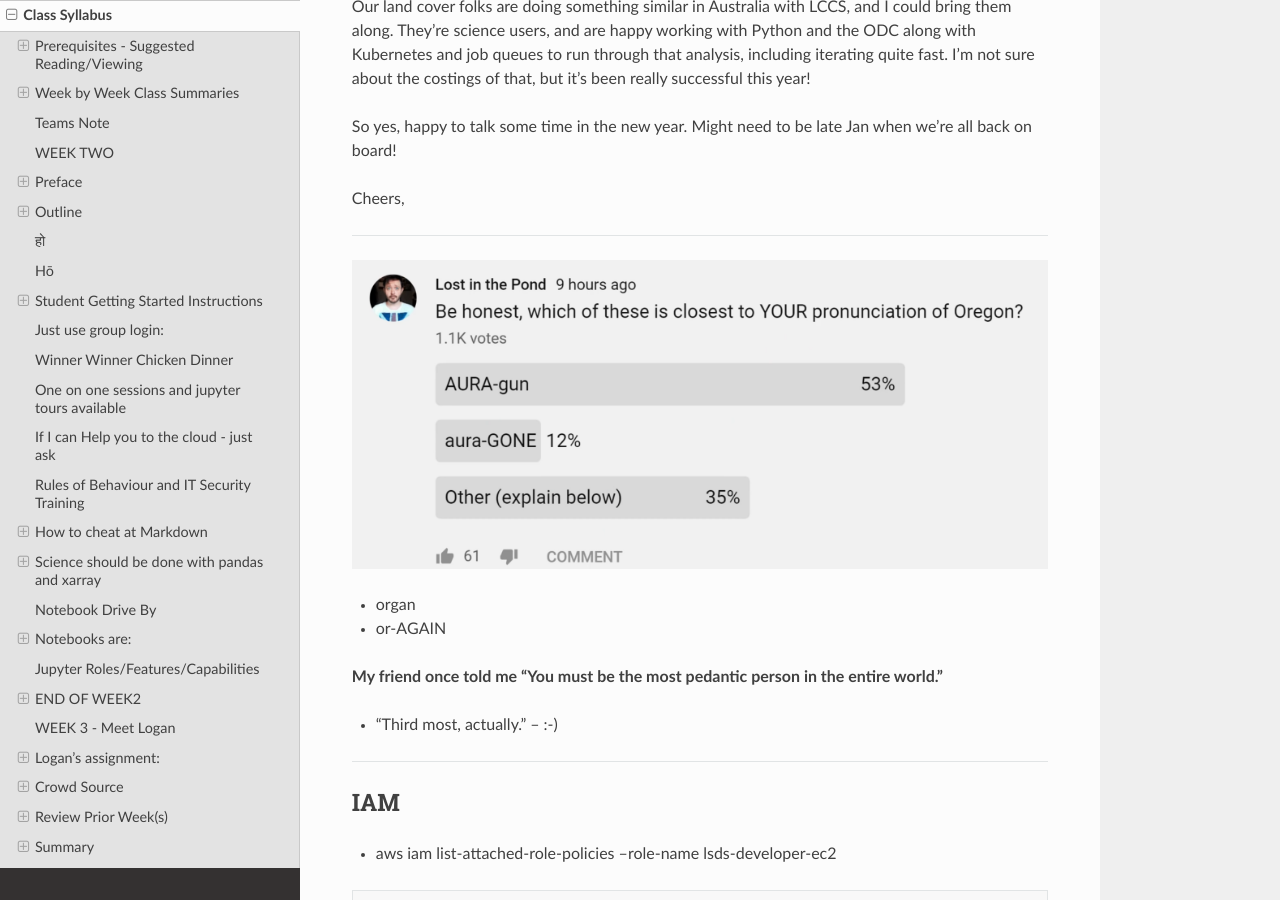
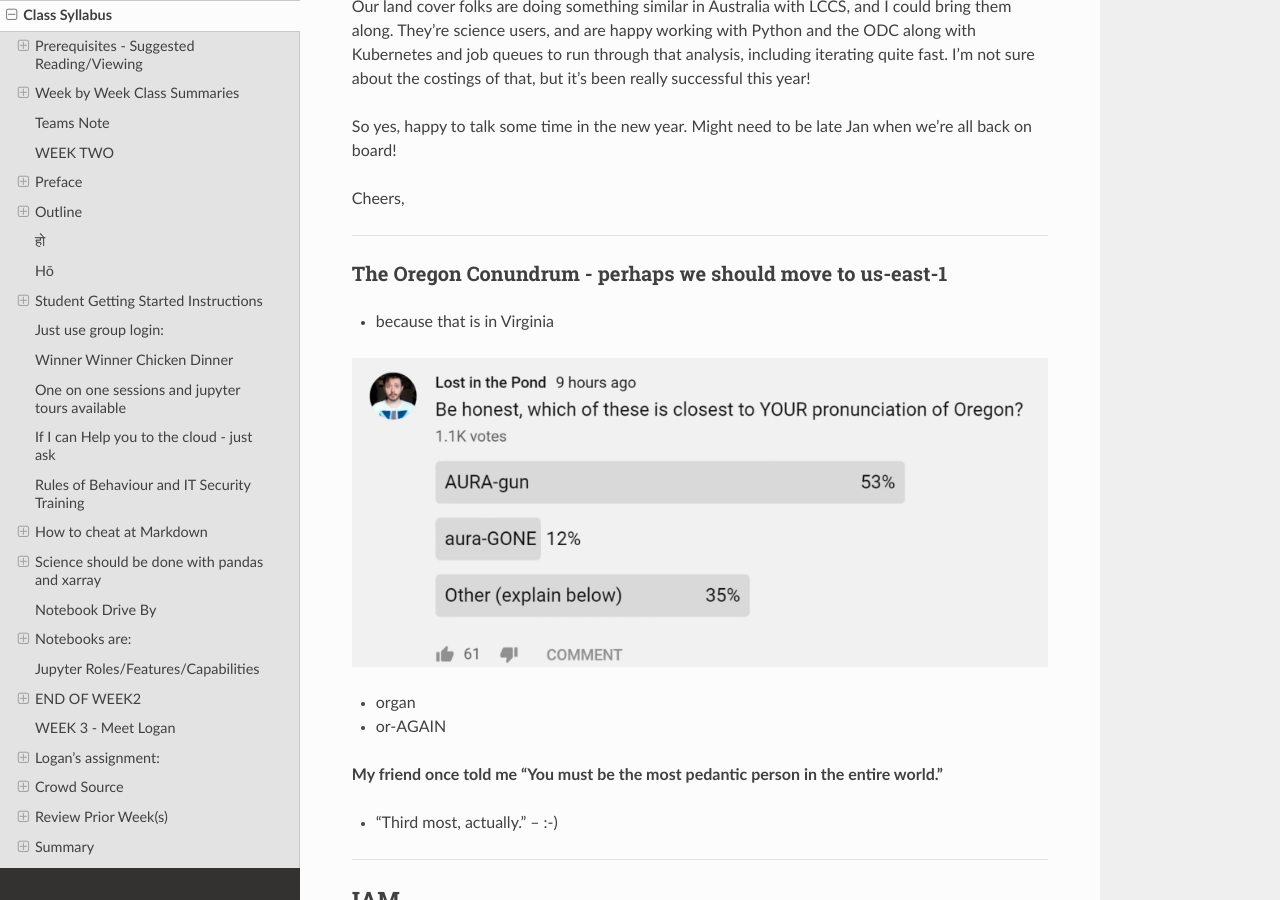
Before and after one commit to tonybutzer/harmony, a Sphinx documentation site: the page built from documentation/source/00weekbyweek.md, in a window 1280 px wide and 900 px high, scrolled down 26805 px. Built offline with Sphinx 7.4.7 and the Read the Docs theme 2.0.0, drawn with Linux system fonts in a browser that asks for light colours; pages that are not in the unit, such as notebooks, are missing from menus.

Commit message:
automatic git update from Makefile

```diff
--- a/documentation/source/00weekbyweek.md
+++ b/documentation/source/00weekbyweek.md
@@ -980,6 +980,9 @@ Cheers,
 
 ---
 
+### The Oregon Conundrum - perhaps we should move to us-east-1
+- because that is in Virginia
+
 ![](Assets/AURA-gun.PNG)
 
 
```
